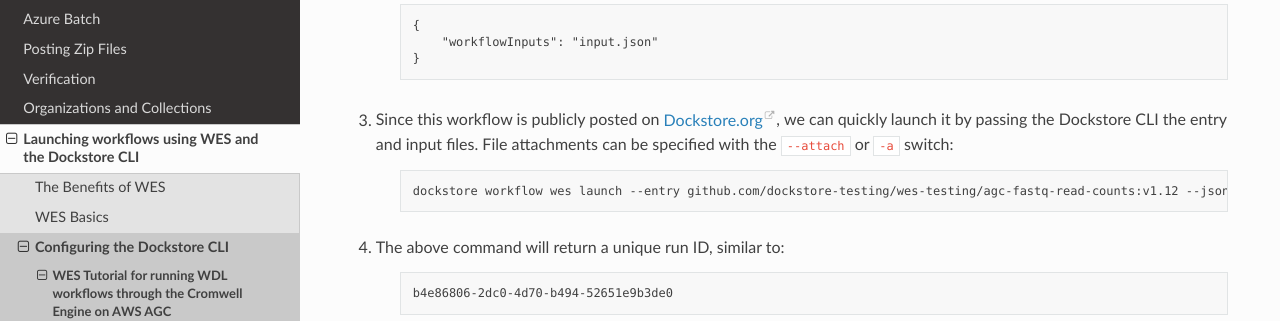
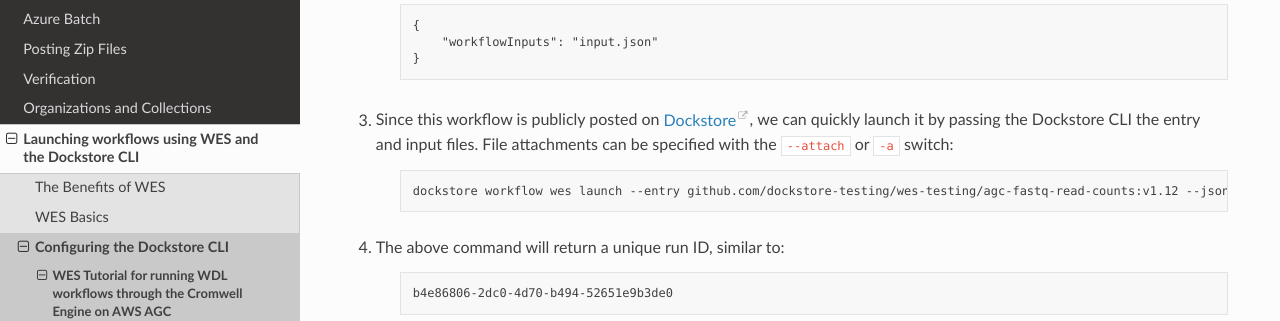
Before and after one commit to dockstore/dockstore-documentation, a Sphinx documentation site: the page built from docs/advanced-topics/wes/wes-wdl-agc-tutorial.rst, in a window 1280 px wide and 900 px high, scrolled down 5578 px. Shown: the part 147-468 px from the top of the window. Built offline with Sphinx 7.4.7 and the Read the Docs theme 2.0.0, drawn with Linux system fonts in a browser that asks for light colours.

Commit message:
Added two underscores to remove error of having dockstore.org link to two different things

```diff
--- a/docs/advanced-topics/wes/wes-cwl-agc-tutorial.rst
+++ b/docs/advanced-topics/wes/wes-cwl-agc-tutorial.rst
@@ -171,7 +171,7 @@
               "vowels": ["a","e","i","o","u"]
             }
 
-2. Since this workflow is publicly posted on `Dockstore.org <https://dockstore.org/workflows/github.com/dockstore-testing/tooltester-wes-testing/words:stable-version-for-testing-v4?tab=info>`_, we can quickly launch it by passing the Dockstore CLI the entry and input files.
+2. Since this workflow is publicly posted on `Dockstore.org <https://dockstore.org/workflows/github.com/dockstore-testing/tooltester-wes-testing/words:stable-version-for-testing-v4?tab=info>`__, we can quickly launch it by passing the Dockstore CLI the entry and input files.
 
     .. code:: text
 
--- a/docs/advanced-topics/wes/wes-wdl-agc-tutorial.rst
+++ b/docs/advanced-topics/wes/wes-wdl-agc-tutorial.rst
@@ -142,7 +142,7 @@
                 output { String out = read_string( stdout() ) }
             }
 
-1. Since this workflow is publicly posted on `Dockstore.org <https://dockstore.org/workflows/github.com/dockstore-testing/wes-testing/agc-hello-world:v1.12?tab=info>`_, we can quickly launch it by passing the Dockstore CLI the entry name and its version:
+1. Since this workflow is publicly posted on `Dockstore.org <https://dockstore.org/workflows/github.com/dockstore-testing/wes-testing/agc-hello-world:v1.12?tab=info>`__, we can quickly launch it by passing the Dockstore CLI the entry name and its version:
 
     .. code:: text
 
@@ -280,7 +280,7 @@
             "workflowInputs": "input.json"
         }
 
-3. Since this workflow is publicly posted on `Dockstore.org <https://dockstore.org/workflows/github.com/dockstore-testing/wes-testing/agc-fastq-read-counts:v1.12?tab=info>`_, we can quickly launch it by passing the Dockstore CLI the entry and input files. File attachments can be specified with the ``--attach`` or ``-a`` switch:
+3. Since this workflow is publicly posted on `Dockstore <https://dockstore.org/workflows/github.com/dockstore-testing/wes-testing/agc-fastq-read-counts:v1.12?tab=info>`__, we can quickly launch it by passing the Dockstore CLI the entry and input files. File attachments can be specified with the ``--attach`` or ``-a`` switch:
 
     .. code:: text
 
```
